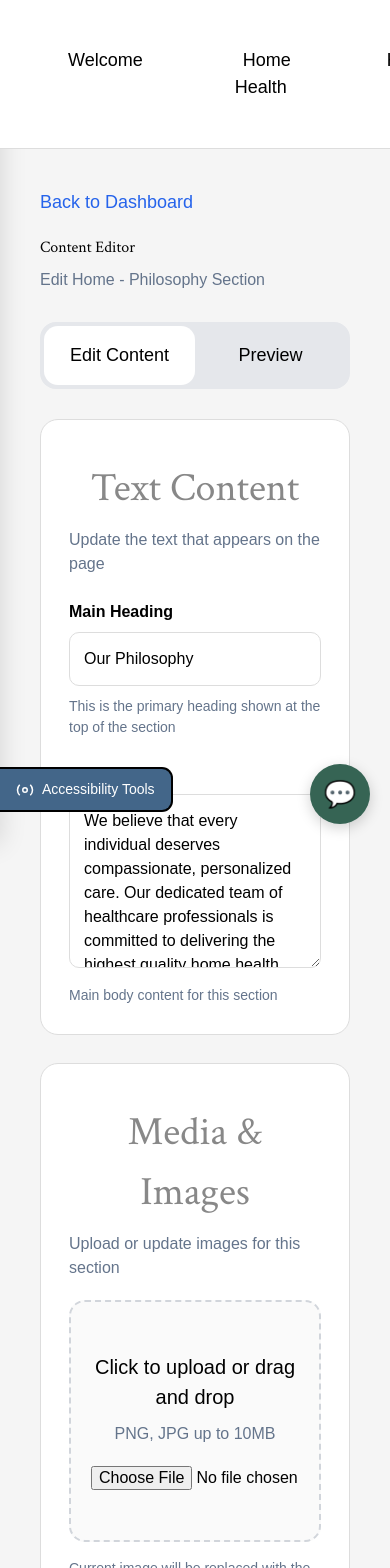
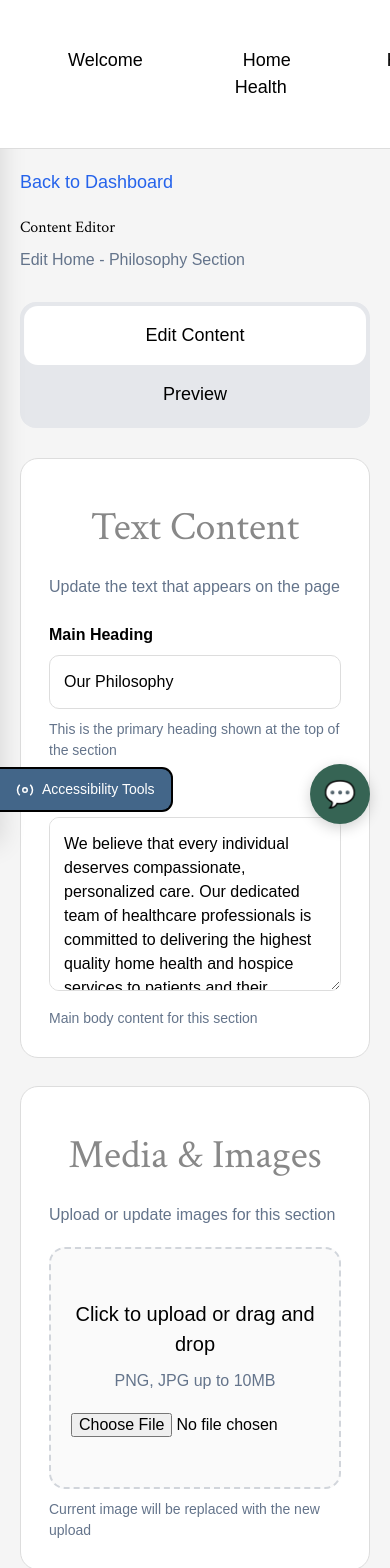
Before and after one commit to Compassionate4you/Compassionate4youSite, a React (Vite) app in the folder client/: page /admin/content-editor in a window 390 px wide. Shown: the top 1568 px of the page. Built offline with nearby package versions, Linux system fonts and the light colour scheme; no server answers.

Commit message:
Moved ContentEditor syling to new css file

```diff
--- a/client/src/pages/ContentEditor.jsx
+++ b/client/src/pages/ContentEditor.jsx
@@ -1,63 +1,39 @@
 import React, { useState } from "react";
 import { Link, useNavigate } from "react-router-dom";
+import "../styles/contenteditor.css";
 
 const ContentEditor = () => {
   const [activeTab, setActiveTab] = useState("edit");
   const navigate = useNavigate();
 
   return (
-    <div style={{ padding: "40px", fontFamily: "Arial", background: "#f5f5f5", minHeight: "100vh" }}>
-      <Link
-        to="/admin"
-        style={{
-          display: "inline-block",
-          marginBottom: "20px",
-          textDecoration: "none",
-          color: "#2563eb",
-          fontSize: "18px",
-        }}
-      >
+    <div className="content-editor-page">
+      <Link to="/admin" className="content-editor-back-link">
         Back to Dashboard
       </Link>
 
-      <h1 style={{ marginBottom: "8px" }}>Content Editor</h1>
-      <p style={{ color: "#64748b", marginTop: 0 }}>Edit Home - Philosophy Section</p>
+      <h1 className="content-editor-title">Content Editor</h1>
+      <p className="content-editor-subtitle">
+        Edit Home - Philosophy Section
+      </p>
 
-      <div
-        style={{
-          display: "grid",
-          gridTemplateColumns: "1fr 1fr",
-          background: "#e5e7eb",
-          borderRadius: "16px",
-          padding: "4px",
-          marginTop: "30px",
-          marginBottom: "30px",
-        }}
-      >
+      <div className="content-editor-tabs">
         <button
+          type="button"
+          className={`content-editor-tab ${
+            activeTab === "edit" ? "active" : ""
+          }`}
           onClick={() => setActiveTab("edit")}
-          style={{
-            padding: "16px",
-            border: "none",
-            borderRadius: "14px",
-            background: activeTab === "edit" ? "#ffffff" : "transparent",
-            fontSize: "18px",
-            cursor: "pointer",
-          }}
         >
           Edit Content
         </button>
 
         <button
+          type="button"
+          className={`content-editor-tab ${
+            activeTab === "preview" ? "active" : ""
+          }`}
           onClick={() => setActiveTab("preview")}
-          style={{
-            padding: "16px",
-            border: "none",
-            borderRadius: "14px",
-            background: activeTab === "preview" ? "#ffffff" : "transparent",
-            fontSize: "18px",
-            cursor: "pointer",
-          }}
         >
           Preview
         </button>
@@ -65,224 +41,140 @@ const ContentEditor = () => {
 
       {activeTab === "edit" && (
         <div>
-          <div
-            style={{
-              background: "#ffffff",
-              border: "1px solid #ddd",
-              borderRadius: "18px",
-              padding: "28px",
-              marginBottom: "28px",
-            }}
-          >
-            <h2 style={{ marginTop: 0 }}>Text Content</h2>
-            <p style={{ color: "#64748b" }}>Update the text that appears on the page</p>
+          <section className="content-editor-card">
+            <h2>Text Content</h2>
+            <p className="content-editor-card-description">
+              Update the text that appears on the page
+            </p>
 
-            <div style={{ marginTop: "24px" }}>
-              <label style={{ display: "block", fontWeight: "bold", marginBottom: "8px" }}>
-                Main Heading
-              </label>
+            <div className="content-editor-field">
+              <label htmlFor="main-heading">Main Heading</label>
+
               <input
+                id="main-heading"
                 type="text"
                 defaultValue="Our Philosophy"
-                style={{
-                  width: "100%",
-                  padding: "14px",
-                  border: "1px solid #ddd",
-                  borderRadius: "10px",
-                  marginBottom: "10px",
-                }}
               />
-              <p style={{ color: "#64748b", fontSize: "14px" }}>
+
+              <p className="content-editor-help-text">
                 This is the primary heading shown at the top of the section
               </p>
             </div>
 
-            <div style={{ marginTop: "24px" }}>
-              <label style={{ display: "block", fontWeight: "bold", marginBottom: "8px" }}>
-                Description
-              </label>
+            <div className="content-editor-field">
+              <label htmlFor="content-description">Description</label>
+
               <textarea
+                id="content-description"
                 rows="6"
                 defaultValue="We believe that every individual deserves compassionate, personalized care. Our dedicated team of healthcare professionals is committed to delivering the highest quality home health and hospice services to patients and their families throughout our community."
-                style={{
-                  width: "100%",
-                  padding: "14px",
-                  border: "1px solid #ddd",
-                  borderRadius: "10px",
-                  resize: "vertical",
-                }}
               />
-              <p style={{ color: "#64748b", fontSize: "14px", marginTop: "10px" }}>
+
+              <p className="content-editor-help-text">
                 Main body content for this section
               </p>
             </div>
-          </div>
+          </section>
 
-          <div
-            style={{
-              background: "#ffffff",
-              border: "1px solid #ddd",
-              borderRadius: "18px",
-              padding: "28px",
-              marginBottom: "28px",
-            }}
-          >
-            <h2 style={{ marginTop: 0 }}>Media & Images</h2>
-            <p style={{ color: "#64748b" }}>Upload or update images for this section</p>
+          <section className="content-editor-card">
+            <h2>Media &amp; Images</h2>
+            <p className="content-editor-card-description">
+              Upload or update images for this section
+            </p>
 
-            <div
-              style={{
-                border: "2px dashed #d1d5db",
-                borderRadius: "16px",
-                padding: "50px 20px",
-                textAlign: "center",
-                marginTop: "20px",
-                background: "#fafafa",
-              }}
-            >
-              <p style={{ marginBottom: "10px", fontSize: "20px" }}>
+            <div className="content-editor-upload-area">
+              <p className="content-editor-upload-title">
                 Click to upload or drag and drop
               </p>
-              <p style={{ color: "#64748b", marginBottom: "20px" }}>PNG, JPG up to 10MB</p>
-              <input type="file" />
-            </div>
 
-            <p style={{ color: "#64748b", fontSize: "14px", marginTop: "16px" }}>
-              Current image will be replaced with the new upload
+              <p className="content-editor-upload-description">
+                PNG, JPG up to 10MB
               </p>
-          </div>
 
-          <div
-            style={{
-              background: "#ffffff",
-              border: "1px solid #ddd",
-              borderRadius: "18px",
-              padding: "28px",
-              marginBottom: "28px",
-            }}
-          >
-            <h2 style={{ marginTop: 0 }}>SEO Settings</h2>
-            <p style={{ color: "#64748b" }}>Optimize this content for search engines</p>
-
-            <div style={{ marginTop: "24px" }}>
-              <label style={{ display: "block", fontWeight: "bold", marginBottom: "8px" }}>
-                Meta Title
-              </label>
               <input
-                type="text"
-                placeholder="Page title for search results"
-                style={{
-                  width: "100%",
-                  padding: "14px",
-                  border: "1px solid #ddd",
-                  borderRadius: "10px",
-                }}
+                id="content-image"
+                className="content-editor-file-input"
+                type="file"
+                accept=".png,.jpg,.jpeg"
               />
             </div>
 
-            <div style={{ marginTop: "24px" }}>
-              <label style={{ display: "block", fontWeight: "bold", marginBottom: "8px" }}>
-                Meta Description
-              </label>
-              <textarea
-                rows="4"
-                placeholder="Brief description for search results"
-                style={{
-                  width: "100%",
-                  padding: "14px",
-                  border: "1px solid #ddd",
-                  borderRadius: "10px",
-                  resize: "vertical",
-                }}
+            <p className="content-editor-help-text">
+              Current image will be replaced with the new upload
+            </p>
+          </section>
+
+          <section className="content-editor-card">
+            <h2>SEO Settings</h2>
+            <p className="content-editor-card-description">
+              Optimize this content for search engines
+            </p>
+
+            <div className="content-editor-field">
+              <label htmlFor="meta-title">Meta Title</label>
+
+              <input
+                id="meta-title"
+                type="text"
+                placeholder="Page title for search results"
               />
             </div>
 
-            <div
-                style={{
-                display: "flex",
-                gap: "20px",
-                marginTop: "30px",
-                }}
-            >
+            <div className="content-editor-field">
+              <label htmlFor="meta-description">Meta Description</label>
+
+              <textarea
+                id="meta-description"
+                rows="4"
+                placeholder="Brief description for search results"
+              />
+            </div>
+
+            <div className="content-editor-actions">
               <button
-                    style={{
-                        flex: 1,
-                    padding: "16px",
-                    backgroundColor: "#020617",
-                    color: "white",
-                    border: "none",
-                    borderRadius: "12px",
-                    fontSize: "18px",
-                    cursor: "pointer",
-                    }}
+                type="button"
+                className="content-editor-save-button"
               >
                 Save Changes
               </button>
 
               <button
+                type="button"
+                className="content-editor-cancel-button"
                 onClick={() => navigate("/admin")}
-                    style={{
-                        flex: 1,
-                        padding: "16px",
-                        backgroundColor: "#ffffff",
-                        color: "#020617",
-                        border: "1px solid #ddd",
-                        borderRadius: "12px",
-                        fontSize: "18px",
-                        cursor: "pointer",
-                    }}
               >
                 Cancel
               </button>
             </div>
-          </div>
+          </section>
         </div>
       )}
 
       {activeTab === "preview" && (
-        <div
-          style={{
-            background: "#ffffff",
-            border: "1px solid #ddd",
-            borderRadius: "18px",
-            padding: "28px",
-          }}
-        >
-          <h2 style={{ marginTop: 0 }}>Content Preview</h2>
-          <p style={{ color: "#64748b" }}>This is how the content will appear on the website</p>
+        <section className="content-editor-card">
+          <h2>Content Preview</h2>
 
-          <div
-            style={{
-              marginTop: "24px",
-              border: "1px solid #ddd",
-              borderRadius: "16px",
-              padding: "36px",
-              background: "#fafafa",
-            }}
-          >
-            <h1 style={{ marginTop: 0, fontSize: "48px" }}>Our Philosophy</h1>
-            <p style={{ fontSize: "22px", lineHeight: "1.7", color: "#334155" }}>
-              We believe that every individual deserves compassionate, personalized care. Our
-              dedicated team of healthcare professionals is committed to delivering the highest
-              quality home health and hospice services to patients and their families throughout
-              our community.
+          <p className="content-editor-card-description">
+            This is how the content will appear on the website
+          </p>
+
+          <div className="content-editor-preview">
+            <h1>Our Philosophy</h1>
+
+            <p>
+              We believe that every individual deserves compassionate,
+              personalized care. Our dedicated team of healthcare professionals
+              is committed to delivering the highest quality home health and
+              hospice services to patients and their families throughout our
+              community.
             </p>
           </div>
 
-          <div
-            style={{
-              marginTop: "24px",
-              background: "#eff6ff",
-              border: "1px solid #bfdbfe",
-              borderRadius: "12px",
-              padding: "16px",
-              color: "#1d4ed8",
-            }}
-          >
-            <strong>Note:</strong> This is a simplified preview. The actual appearance may vary
-            based on page styling and layout.
+          <div className="content-editor-preview-note">
+            <strong>Note:</strong> This is a simplified preview. The actual
+            appearance may vary based on page styling and layout.
           </div>
-        </div>
+        </section>
       )}
     </div>
   );
--- /dev/null
+++ b/client/src/styles/contenteditor.css
@@ -0,0 +1,223 @@
+.content-editor-page {
+  min-height: 100vh;
+  padding: 40px;
+  background-color: #f5f5f5;
+  font-family: Arial, sans-serif;
+}
+
+.content-editor-back-link {
+  display: inline-block;
+  margin-bottom: 20px;
+  color: #2563eb;
+  font-size: 18px;
+  text-decoration: none;
+}
+
+.content-editor-back-link:hover {
+  text-decoration: underline;
+}
+
+.content-editor-title {
+  margin: 0 0 8px;
+}
+
+.content-editor-subtitle {
+  margin: 0;
+  color: #64748b;
+}
+
+.content-editor-tabs {
+  display: grid;
+  grid-template-columns: 1fr 1fr;
+  margin: 30px 0;
+  padding: 4px;
+  border-radius: 16px;
+  background-color: #e5e7eb;
+}
+
+.content-editor-tab {
+  padding: 16px;
+  border: none;
+  border-radius: 14px;
+  background-color: transparent;
+  font-size: 18px;
+  cursor: pointer;
+}
+
+.content-editor-tab.active {
+  background-color: #fff;
+}
+
+.content-editor-tab:hover:not(.active) {
+  background-color: #dfe2e6;
+}
+
+.content-editor-tab:focus-visible {
+  outline: 3px solid #2563eb;
+  outline-offset: 2px;
+}
+
+.content-editor-card {
+  margin-bottom: 28px;
+  padding: 28px;
+  border: 1px solid #ddd;
+  border-radius: 18px;
+  background-color: #fff;
+}
+
+.content-editor-card h2 {
+  margin: 0;
+}
+
+.content-editor-card-description {
+  margin: 8px 0 0;
+  color: #64748b;
+}
+
+.content-editor-field {
+  margin-top: 24px;
+}
+
+.content-editor-field label {
+  display: block;
+  margin-bottom: 8px;
+  font-weight: 700;
+}
+
+.content-editor-field input,
+.content-editor-field textarea {
+  width: 100%;
+  padding: 14px;
+  border: 1px solid #ddd;
+  border-radius: 10px;
+  background-color: #fff;
+}
+
+.content-editor-field textarea {
+  resize: vertical;
+}
+
+.content-editor-field input:focus,
+.content-editor-field textarea:focus {
+  border-color: #2563eb;
+  outline: 2px solid rgba(37, 99, 235, 0.15);
+}
+
+.content-editor-help-text {
+  margin: 10px 0 0;
+  color: #64748b;
+  font-size: 14px;
+}
+
+.content-editor-upload-area {
+  margin-top: 20px;
+  padding: 50px 20px;
+  border: 2px dashed #d1d5db;
+  border-radius: 16px;
+  background-color: #fafafa;
+  text-align: center;
+}
+
+.content-editor-upload-title {
+  margin: 0 0 10px;
+  font-size: 20px;
+}
+
+.content-editor-upload-description {
+  margin: 0 0 20px;
+  color: #64748b;
+}
+
+.content-editor-file-input {
+  max-width: 100%;
+}
+
+.content-editor-actions {
+  display: flex;
+  gap: 20px;
+  margin-top: 30px;
+}
+
+.content-editor-actions button {
+  flex: 1;
+  padding: 16px;
+  border-radius: 12px;
+  font-size: 18px;
+  cursor: pointer;
+}
+
+.content-editor-save-button {
+  border: 1px solid #020617;
+  background-color: #020617;
+  color: #fff;
+}
+
+.content-editor-save-button:hover {
+  background-color: #1e293b;
+}
+
+.content-editor-cancel-button {
+  border: 1px solid #ddd;
+  background-color: #fff;
+  color: #020617;
+}
+
+.content-editor-cancel-button:hover {
+  background-color: #f1f5f9;
+}
+
+.content-editor-preview {
+  margin-top: 24px;
+  padding: 36px;
+  border: 1px solid #ddd;
+  border-radius: 16px;
+  background-color: #fafafa;
+}
+
+.content-editor-preview h1 {
+  margin: 0;
+  font-size: 48px;
+}
+
+.content-editor-preview p {
+  margin-bottom: 0;
+  color: #334155;
+  font-size: 22px;
+  line-height: 1.7;
+}
+
+.content-editor-preview-note {
+  margin-top: 24px;
+  padding: 16px;
+  border: 1px solid #bfdbfe;
+  border-radius: 12px;
+  background-color: #eff6ff;
+  color: #1d4ed8;
+}
+
+@media (max-width: 700px) {
+  .content-editor-page {
+    padding: 20px;
+  }
+
+  .content-editor-tabs {
+    grid-template-columns: 1fr;
+  }
+
+  .content-editor-actions {
+    flex-direction: column;
+    gap: 12px;
+  }
+
+  .content-editor-preview {
+    padding: 22px;
+  }
+
+  .content-editor-preview h1 {
+    font-size: 34px;
+  }
+
+  .content-editor-preview p {
+    font-size: 18px;
+  }
+}
```
Lines whose indentation alone changed are shown as unchanged.
